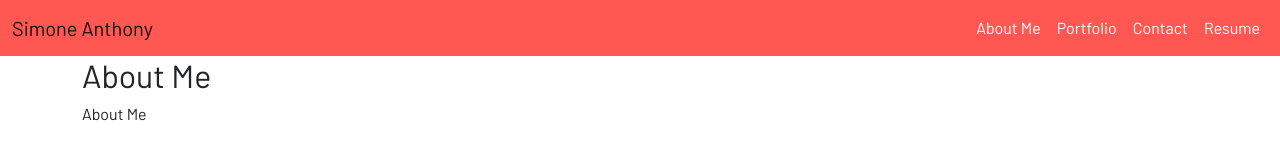
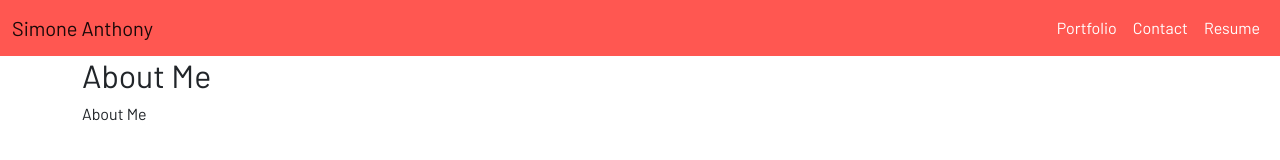
Before and after one commit to simone188535/React-Portfolio-Homework, a React (Create React App) app: page / in a window 1280 px wide. Shown: the top 160 px of the page. Built offline with nearby package versions, Linux system fonts and the light colour scheme.

Commit message:
bug fixes in event delegation

```diff
--- a/src/components/Header/Navigation.js
+++ b/src/components/Header/Navigation.js
@@ -1,20 +1,27 @@
 const Navigation = ({ displayContent, changeDisplayContent }) => {
+  const navItemText = ["About Me", "Portfolio", "Contact", "Resume"];
+  const navItems = navItemText.map(
+    (item, index) =>
+      index !== displayContent && (
+        <li className="nav-item mx-2" data-list-item-index={index} key={index}>
+          {item}
+        </li>
+      )
+  );
 
-    const listItemOnClick = (event) => {
-        let target = event.target;
+  const listItemOnClick = (event) => {
+    let target = event.target;
 
-        if (target.matches('.nav-item')) {
-            const dataAttr = target.dataset.listItemIndex;
-            changeDisplayContent(dataAttr);
-        }
+    if (target.matches(".nav-item")) {
+      const dataAttr = Number(target.dataset.listItemIndex);
+      changeDisplayContent(dataAttr);
     }
+  };
 
   return (
     <nav className="navbar navbar-expand-md navbar-light">
       <div className="container-fluid">
-        <span className="navbar-brand">
-          Simone Anthony
-        </span>
+        <span className="navbar-brand">Simone Anthony</span>
         <button
           className="navbar-toggler"
           type="button"
@@ -26,20 +33,12 @@ const Navigation = ({ displayContent, changeDisplayContent }) => {
         >
           <span className="navbar-toggler-icon"></span>
         </button>
-        <div className="collapse navbar-collapse justify-content-end" id="navbarToggler">
-          <ul className="navbar-nav" onClick={listItemOnClick}>
-            <li className="nav-item mx-2" data-list-item-index="0">
-                About Me
-            </li>
-            <li className="nav-item mx-2" data-list-item-index="1">
-                Portfolio
-            </li>
-            <li className="nav-item mx-2" data-list-item-index="2">
-                Contact
-            </li>
-            <li className="nav-item mx-2" data-list-item-index="3">
-                Resume
-            </li>
+        <div
+          className="collapse navbar-collapse justify-content-end"
+          id="navbarToggler"
+        >
+          <ul className="navbar-nav text-center" onClick={listItemOnClick}>
+            {navItems}
           </ul>
         </div>
       </div>
```
